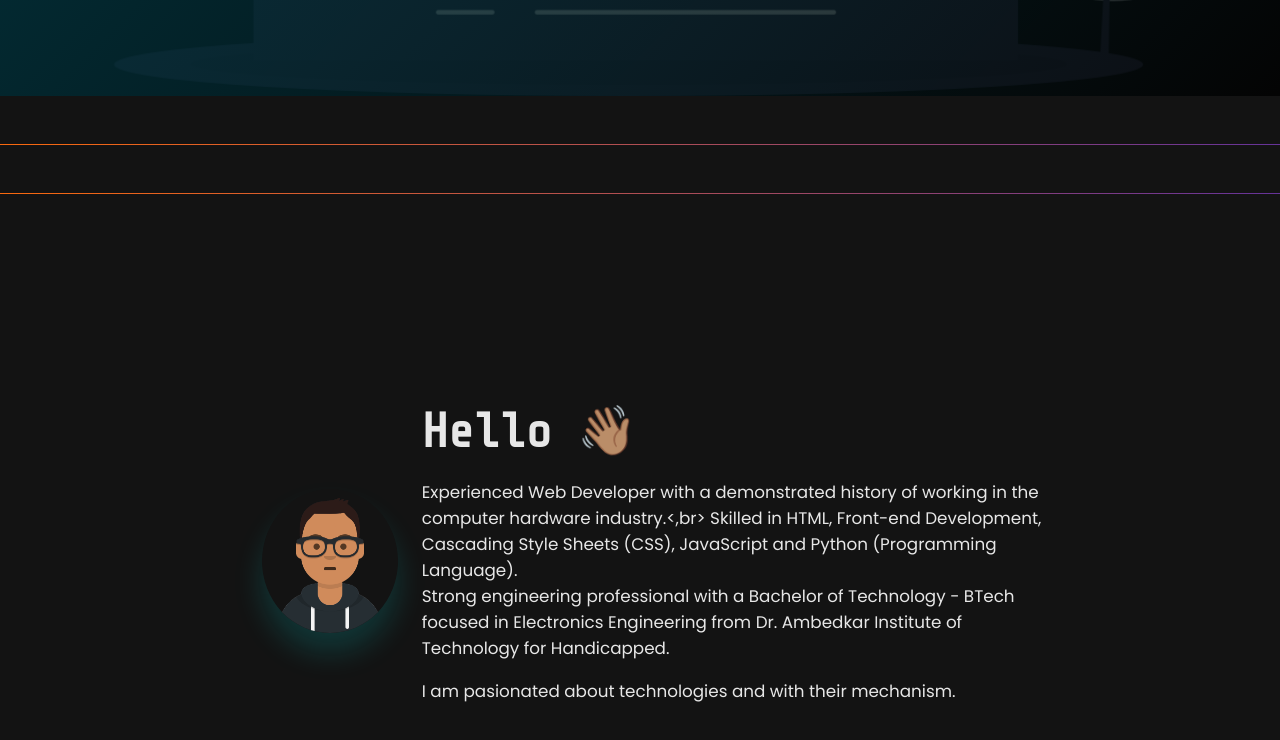
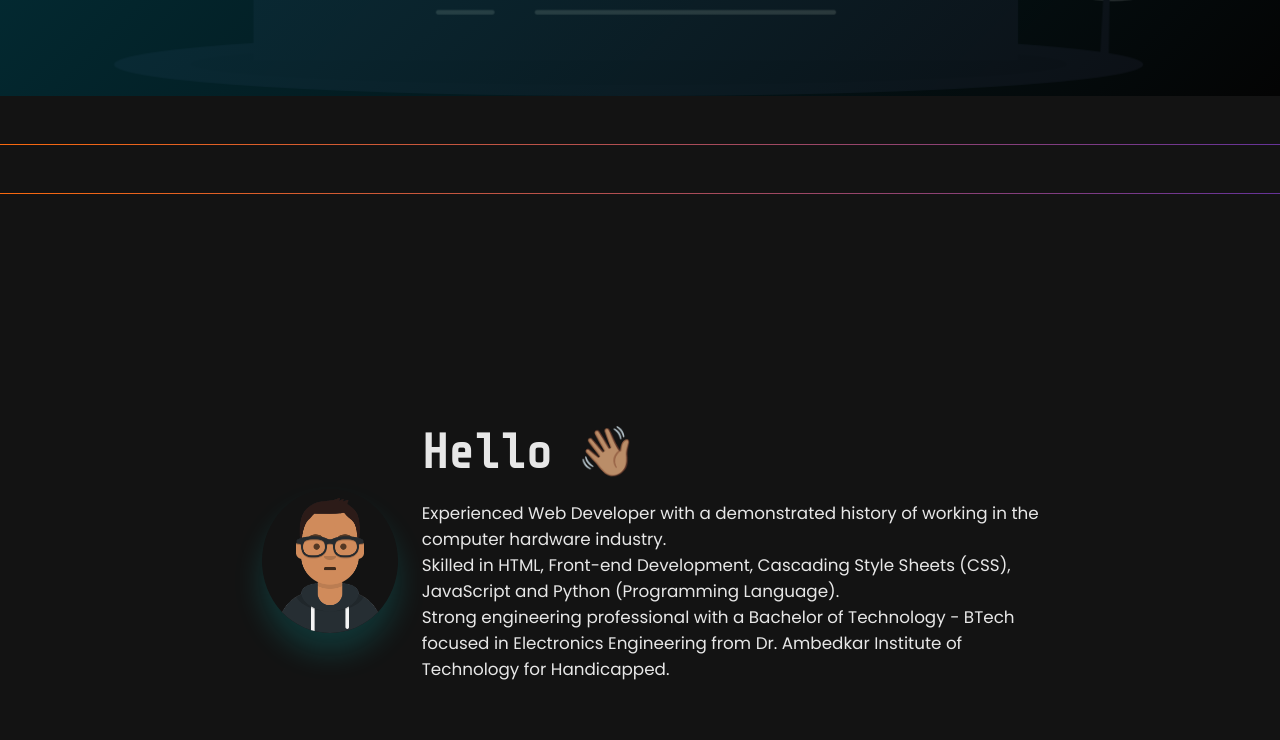
Before and after one commit to vkvbit/vkvbit.tk, a plain HTML site: page index.html in a window 1280 px wide. Shown: the part 704-1444 px from the top of the page. Drawn offline with nearby package versions, Linux system fonts and the light colour scheme.

Commit message:
Update index.html

```diff
--- a/index.html
+++ b/index.html
@@ -111,12 +111,9 @@
           <div class="about-text-box">
             <h2>Hello 👋🏽</h2>
             <p>
-		Experienced Web Developer with a demonstrated history of working in the computer hardware industry.<,br>
+		Experienced Web Developer with a demonstrated history of working in the computer hardware industry.<br>
 		Skilled in HTML, Front-end Development, Cascading Style Sheets (CSS), JavaScript and Python (Programming Language).<br>
 		Strong engineering professional with a Bachelor of Technology - BTech focused in Electronics Engineering from Dr. Ambedkar Institute of Technology for Handicapped.<br>
-            </p>
-            <p>
-		I am pasionated about technologies and with their mechanism.
             </p>
           </div>
         </div>
```
